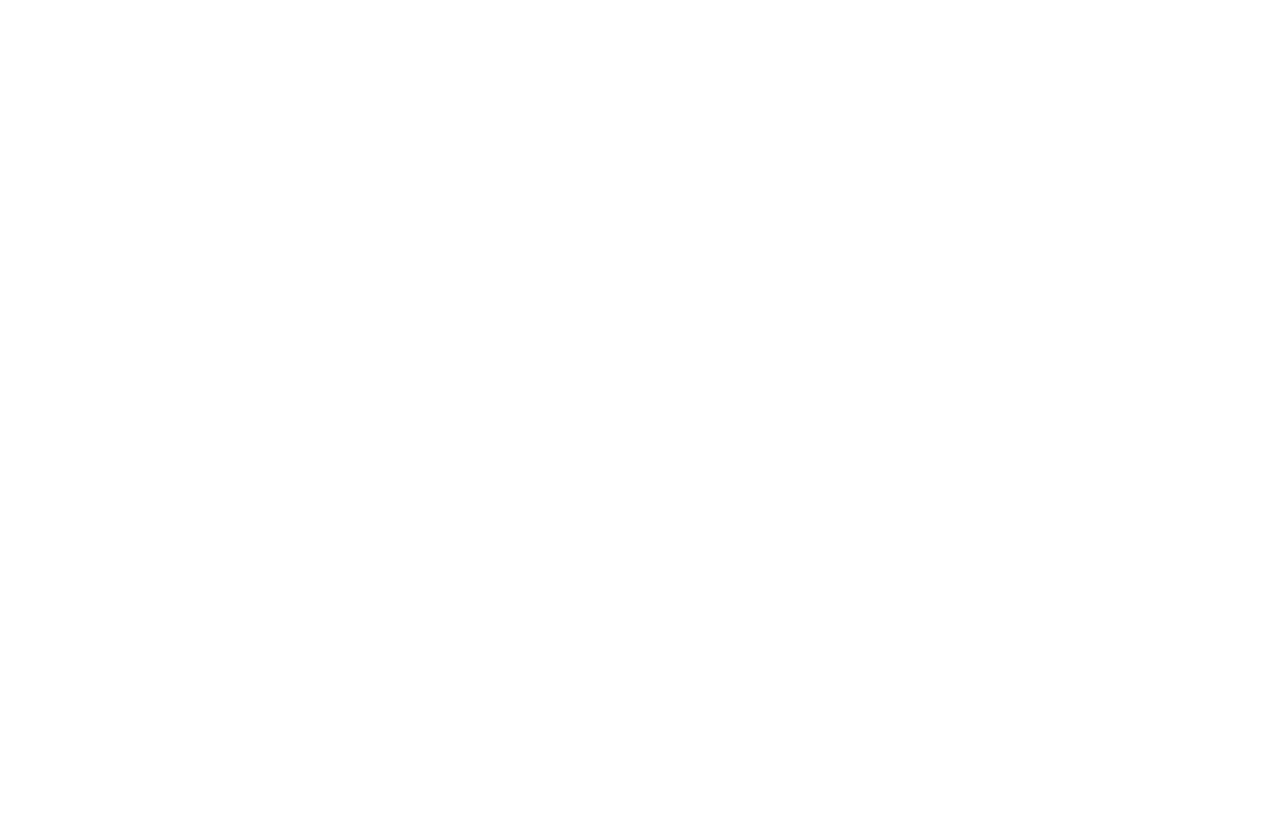
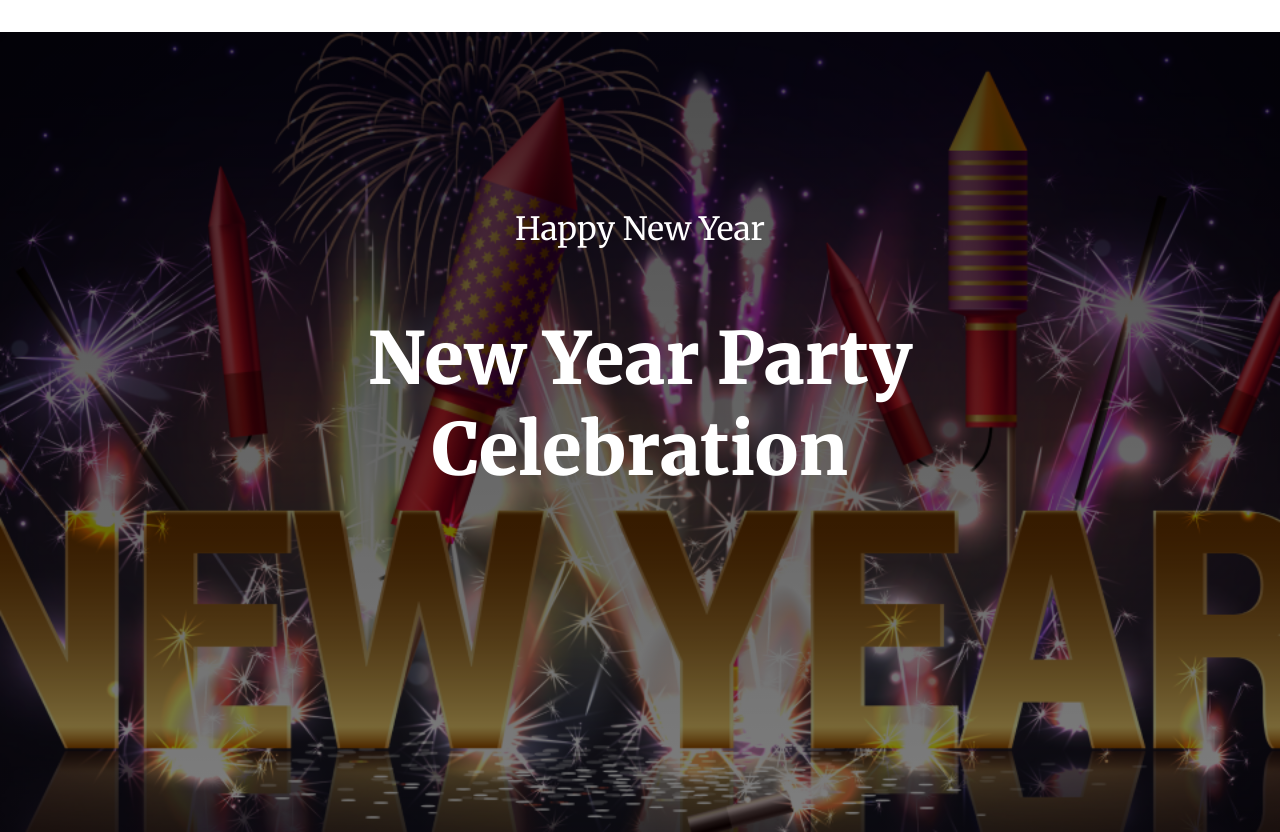
Before and after one commit to rakib4190/new-year-a1, a plain HTML site: page index.html in a window 1280 px wide. Before the commit the page ends 800 px from the top, so only its background shows below. Drawn offline with Linux system fonts and the light colour scheme.

Commit message:
banner section added

```diff
--- a/index.html
+++ b/index.html
@@ -13,6 +13,14 @@
     <link rel="stylesheet" href="./styles/style.css" />
   </head>
   <body>
-
+    <main>
+      <div class="banner">
+        <h3 class="sub-title">Happy New Year</h3>
+        <h1 class="banner-title">
+          New Year Party <br />
+          Celebration
+        </h1>
+      </div>
+    </main>
   </body>
 </html>
--- a/styles/style.css
+++ b/styles/style.css
@@ -1,3 +1,32 @@
 body {
     font-family: "Merriweather", serif;
+    padding: 0;
+    margin: 0;
 }
+
+/* Banner style section */
+.banner {
+    background: linear-gradient(rgba(0, 0, 0, 0.7), rgba(0, 0, 0, 0.5)), url('../images/banner-image.png');
+    background-position: center;
+    height: 100vh;
+    background-repeat: no-repeat;
+    background-size: cover;
+}
+
+.banner h3 {
+    color: #FFFFFF;
+    font-size: 32px;
+    font-weight: 400;
+    text-align: center;
+    padding-top: 177px;
+}
+
+.banner h1 {
+    color: #ffffff;
+    font-weight: 900;
+    font-size: 72px;
+    padding-top: 16px;
+    padding-bottom: 177px;
+    text-align: center;
+
+}
```
